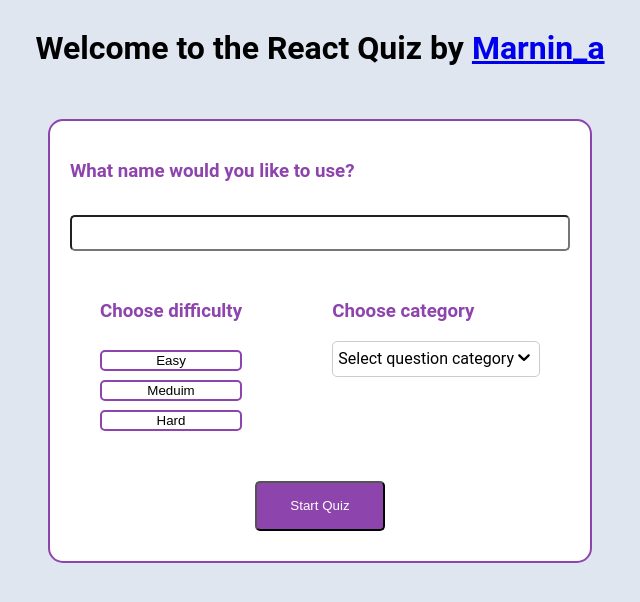
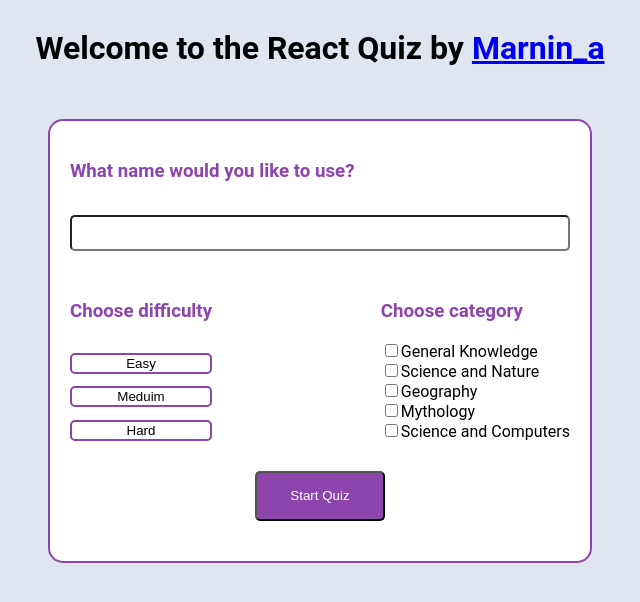
Before and after one commit to Marnin-A/react-quiz, a React (Vite) app: page / in a window 1280 px wide. Shown: the top 602 px of the page, without its empty margins (320-960 px from the left). Built offline with nearby package versions, Linux system fonts and the light colour scheme.

Commit message:
Reverted e042af8 commit

```diff
--- a/src/App.css
+++ b/src/App.css
@@ -29,9 +29,8 @@
 .difficulties-categories {
   display: flex;
   justify-content: space-between;
-
-  margin: 10px 30px 50px 30px;
-  height: 150px;
+  margin-top: 10px;
+  margin-bottom: 30px;
 }
 .difficulties {
   display: flex;
@@ -50,9 +49,6 @@
 
   border-radius: 5px;
 }
-.categories {
-  width: max-content;
-}
 #start-quiz {
   background-color: #8d44ad;
   color: white;
--- a/src/App.jsx
+++ b/src/App.jsx
@@ -1,7 +1,6 @@
 import { useState } from "react";
 import "./App.css";
 import Quiz from "./components/card/quiz";
-import Dropdown from "./components/Dropdown/dropdown";
 
 function App() {
   const [username, setUsername] = useState("Not Marnin");
@@ -23,7 +22,26 @@ function App() {
           </div>
           <div className="categories">
             <h3 className="app-h3">Choose category</h3>
-            <Dropdown placeHolder="Select question category" />
+            <div>
+              <input type="checkbox" name="general-knowledge" id="" />
+              <label for="">General Knowledge</label>
+            </div>
+            <div>
+              <input type="checkbox" name="science-and-nature" id="" />
+              <label for="">Science and Nature</label>
+            </div>
+            <div>
+              <input type="checkbox" name="geography" id="" />
+              <label for="">Geography</label>
+            </div>
+            <div>
+              <input type="checkbox" name="mythology" id="" />
+              <label for="">Mythology</label>
+            </div>
+            <div>
+              <input type="checkbox" name="science-and-computers" id="" />
+              <label for="">Science and Computers</label>
+            </div>
           </div>
         </div>
         <button id="start-quiz">Start Quiz</button>
@@ -35,7 +53,3 @@ function App() {
 }
 
 export default App;
-
-// Features
-// 1. Converts html code to regular characters.
-// 2.
--- a/src/components/Dropdown/dropdown.css
+++ /dev/null
@@ -1,14 +0,0 @@
-.dropdown-container {
-  text-align: left;
-  border: 1px solid #ccc;
-  position: relative;
-  border-radius: 5px;
-}
-
-.dropdown-input {
-  padding: 5px;
-  display: flex;
-  align-items: center;
-  justify-content: space-between;
-  user-select: none;
-}
--- a/src/components/Dropdown/dropdown.jsx
+++ /dev/null
@@ -1,33 +0,0 @@
-import React from "react";
-
-import "./dropdown.css";
-
-const Icon = () => {
-  return (
-    <svg height="20" width="20" viewBox="0 0 20 20">
-      <path d="M4.516 7.548c0.436-0.446 1.043-0.481 1.576 0l3.908 3.747 3.908-3.747c0.533-0.481 1.141-0.446 1.574 0 0.436 0.445 0.408 1.197 0 1.615-0.406 0.418-4.695 4.502-4.695 4.502-0.217 0.223-0.502 0.335-0.787 0.335s-0.57-0.112-0.789-0.335c0 0-4.287-4.084-4.695-4.502s-0.436-1.17 0-1.615z"></path>
-    </svg>
-  );
-};
-
-const Dropdown = ({ placeHolder }) => {
-  const getDisplay = () => {
-    return placeHolder;
-  };
-
-  return (
-    <div className="dropdown-container">
-      <div className="dropdown-input">
-        <div className="dropdown-selected-value">{getDisplay()}</div>
-        <div className="dropdown-menu">{}</div>
-        <div className="dropdown-tools">
-          <div className="dropdown-tool">
-            <Icon />
-          </div>
-        </div>
-      </div>
-    </div>
-  );
-};
-
-export default Dropdown;
```
